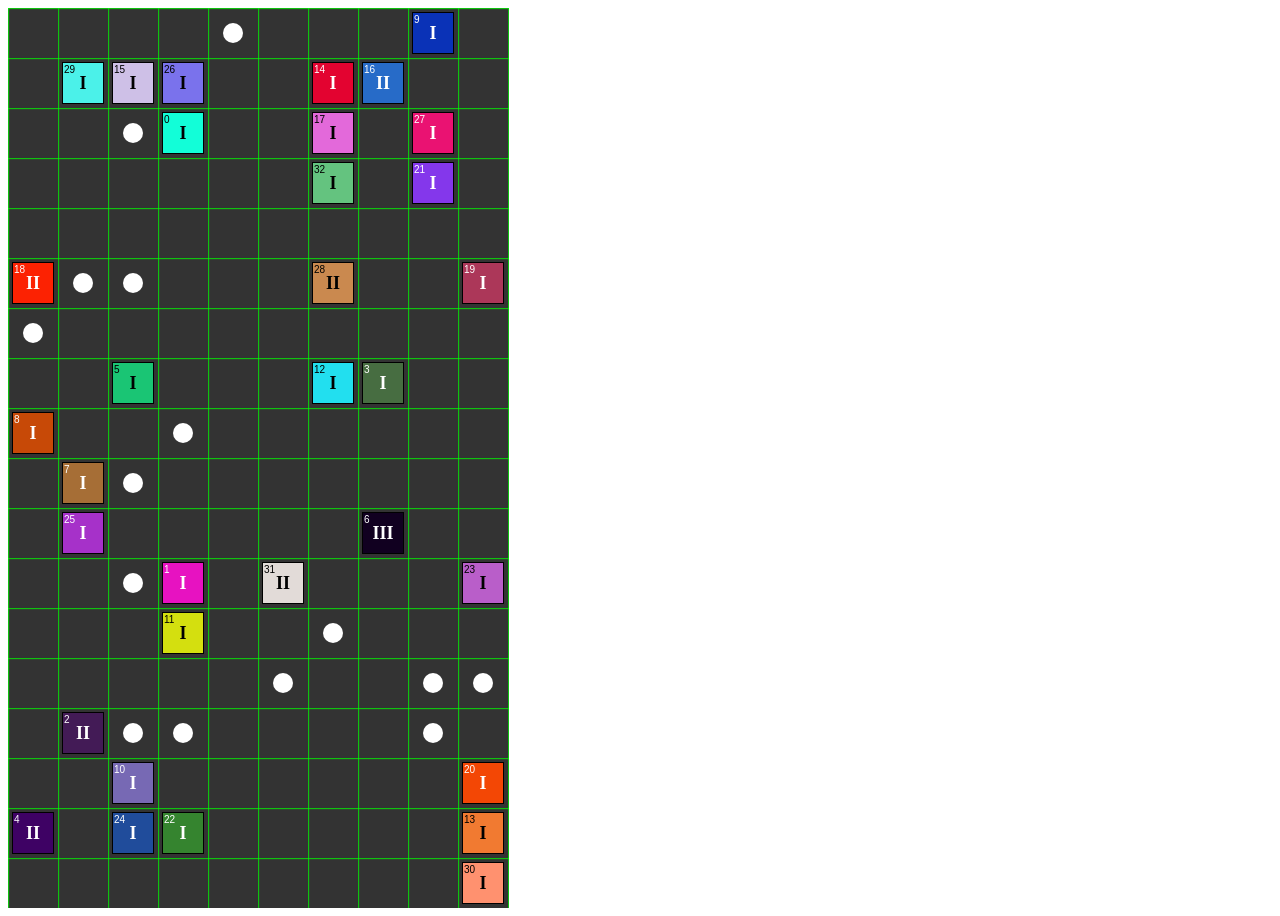
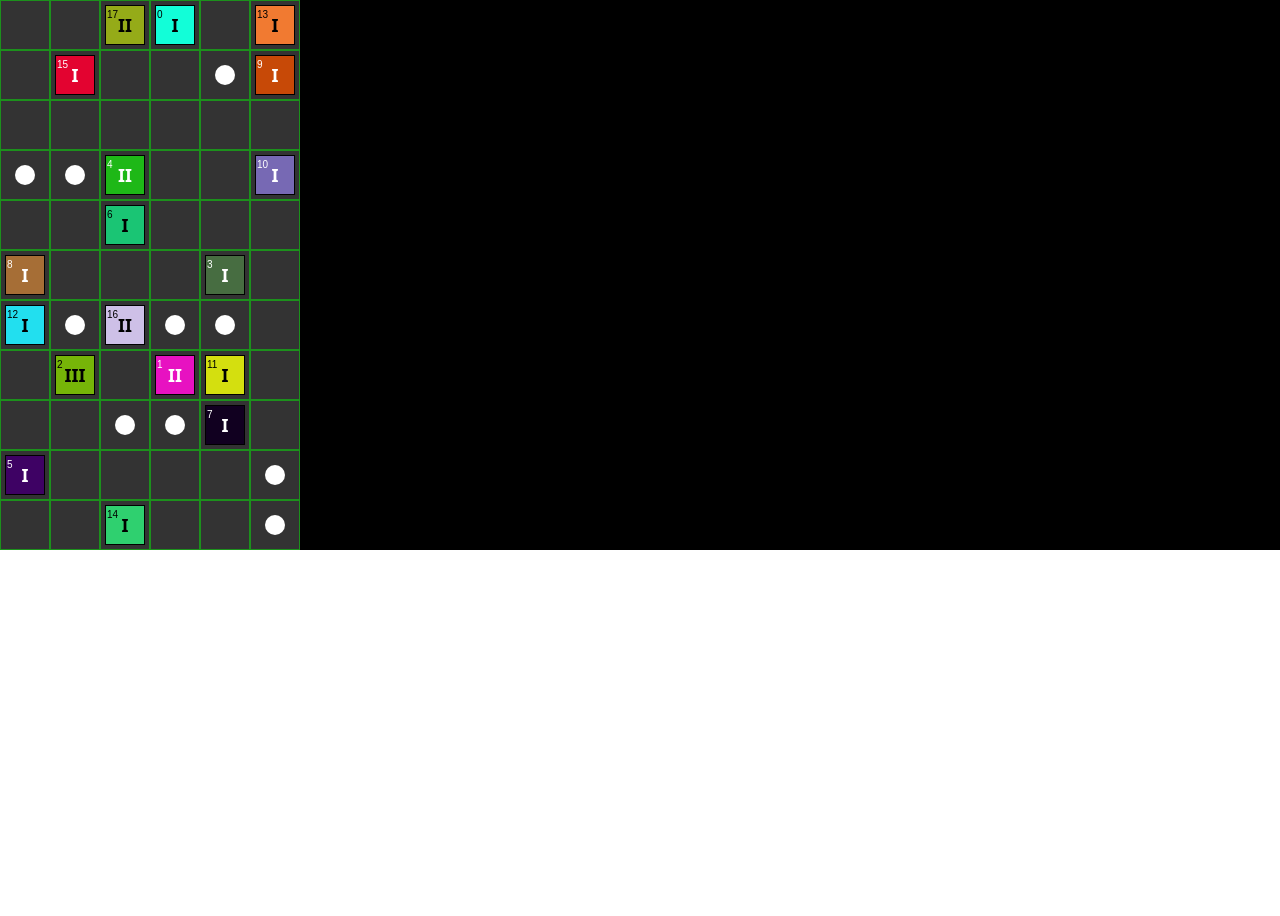
Before and after one commit to CarlosCE-dev/GameAppTest, a Vue app: page / in a window 1280 px wide. After the commit the page ends 800 px from the top, so only its background shows below. Built offline with nearby package versions, Linux system fonts and the light colour scheme.

Commit message:
Fix design of grid

```diff
--- a/index.html
+++ b/index.html
@@ -4,6 +4,7 @@
     <meta charset="UTF-8" />
     <link rel="icon" href="/favicon.ico" />
     <meta name="viewport" content="width=device-width, initial-scale=1.0" />
+    <link href="https://cdn.jsdelivr.net/npm/bootstrap@5.1.3/dist/css/bootstrap.min.css" rel="stylesheet" integrity="sha384-1BmE4kWBq78iYhFldvKuhfTAU6auU8tT94WrHftjDbrCEXSU1oBoqyl2QvZ6jIW3" crossorigin="anonymous">
     <title>Vite App</title>
   </head>
   <body>
--- /dev/null
+++ b/src/components/EmptyCell.vue
@@ -0,0 +1,17 @@
+<template>
+    <div class="cell">
+    </div>
+</template>
+
+<script setup lang="ts">
+
+</script>
+
+<style scoped lang="scss">
+.cell {
+    border: 1px rgba(0, 255, 0, 0.459) solid;
+    background: #333;
+    width: 50px;
+    height: 50px;
+}
+</style>
--- a/src/components/Food.vue
+++ b/src/components/Food.vue
@@ -19,6 +19,8 @@ const { styleCell } = useMovement(food);
 
 <style scoped lang="scss">
 .cell {
+    top: 0;
+    left: 0;
     position: absolute;
     width: 50px;
     height: 50px;
@@ -33,5 +35,15 @@ const { styleCell } = useMovement(food);
     width: 20px;
     height: 20px;
     background-color: white;
+    animation: fadeIn 5s;
+    -webkit-animation: fadeIn .5s ease;
+    -moz-animation: fadeIn .5s ease;
+    -o-animation: fadeIn .5s ease;
+    -ms-animation: fadeIn .5s ease;
+}
+
+@keyframes fadeIn {
+  0% {opacity:0;}
+  100% {opacity:1;}
 }
 </style>
--- a/src/components/Grid.vue
+++ b/src/components/Grid.vue
@@ -1,36 +1,36 @@
 <template>
-    <div class="grid" v-if="cells">
+    <section>
+        <div class="grid" v-if="cells" :style="gridStyles">
+            <EmptyCell v-for="(_) in totalCells"/>
+        </div>
         <Food v-for="(item) in foods" :food="item" :key="item.id"/>
         <SquareCell v-for="(item, index) in cells" :cell="item" :index="index" :key="item.id"/>
-    </div>
+    </section>
 </template>
 
 <script setup lang="ts">
 // Components
 import SquareCell from "./SquareCell.vue";
 import Food from "./Food.vue";
+import EmptyCell from "./EmptyCell.vue";
+import { useGrid } from "@/composables/useGrid";
 
-// Store
-import { useGameStore } from '../stores/game';
-import { storeToRefs } from "pinia";
+const {
+    cells,
+    foods,
+    totalCells,
+    cellsPerRow
+} = useGrid();
 
-const store = useGameStore();
+const gridStyles = {
+    gridTemplateColumns: `repeat(${cellsPerRow}, 50px)`
+}
 
-const { cells, foods } = storeToRefs(store);
-const { randomizePositions } = store;
-
-setInterval(() => {
-    randomizePositions();
-}, 2000);
 </script>
 
 <style scoped lang="scss">
 .grid {
-    position: relative;
-    width: 501px;
-    height: 900px;
-    background: #333;
-    background-image: linear-gradient(rgba(0, 255, 0, .7) 1px, transparent .1em), linear-gradient(90deg, rgba(0, 255, 0, .7) 1px, transparent .1em);
-    background-size: 50px 50px;
+    background: black;
+    display: grid;
 }
 </style>
--- a/src/components/SquareCell.vue
+++ b/src/components/SquareCell.vue
@@ -30,6 +30,8 @@ const { currentLevel } = useCell(cell);
 
 <style scoped lang="scss">
 .cell {
+    top: 0;
+    left: 0;
     position: absolute;
     width: 50px;
     height: 50px;
@@ -37,6 +39,11 @@ const { currentLevel } = useCell(cell);
     flex-direction: column;
     align-items: center;
     justify-content: center;
+    -webkit-transition: all 0.2s ease 0.2s;
+    -moz-transition: all 0.2s ease 0.2s;
+    -o-transition: all 0.2s ease 0.2s;
+    -ms-transition: all 0.2s ease 0.2s;
+    transition: all 0.2s ease 0.2s
 }
 
 .player {
@@ -48,6 +55,10 @@ const { currentLevel } = useCell(cell);
     width: 40px;
     height: 40px;
     border: black 1px solid;
+    transition:left 1s linear;
+    transition:right 1s linear;
+    transition:top 1s linear;
+    transition:bottom 1s linear;
 }
 
 .name {
--- /dev/null
+++ b/src/composables/useGrid.ts
@@ -0,0 +1,32 @@
+import { ref } from 'vue';
+// Store
+import { useGameStore } from '../stores/game';
+import { storeToRefs } from "pinia";
+
+// Helpers
+import { totalHeight, totalWidth } from '@/helpers/random';
+
+export const useGrid = () => {
+
+    const store = useGameStore();
+    const totalCells = (totalHeight + 1) * (totalWidth + 1);
+    const { cells, foods, waiting } = storeToRefs(store);
+    const { randomizePositions, checkPositions } = store;
+    const isWaiting = ref(waiting);
+
+    setInterval(() => {
+        if (!isWaiting.value) {
+            randomizePositions();
+            setTimeout(() => {
+                checkPositions();
+            }, 400);
+        }
+    }, 2000);
+
+    return {
+        cells,
+        foods,
+        totalCells,
+        cellsPerRow: totalWidth + 1
+    }
+}
--- a/src/composables/useMovement.ts
+++ b/src/composables/useMovement.ts
@@ -20,8 +20,9 @@ export const useMovement = (item:IMovement) => {
         };
 
         return {
-            left: `${position.left}px`,
-            top: `${position.top}px`,
+            transform: `translate(${position.left}px, ${position.top}px)`,
+            // left: `${position.left}px`,
+            // top: `${position.top}px`,
         };
     });
     return {
--- a/src/data/db.ts
+++ b/src/data/db.ts
@@ -2,8 +2,8 @@ import { generateFoods, generateCells } from '../helpers/generation';
 import type { ICell } from "@/models/ICell";
 import type { IFood } from "@/models/IFood";
 
-const cellItems = 40,
-    foodItems = 15;
+const cellItems = 20,
+    foodItems = 10;
 
 /**
  * Generates random data for test usage
--- a/src/helpers/random.ts
+++ b/src/helpers/random.ts
@@ -4,8 +4,8 @@ import type { ICell } from '../models/ICell';
 /**
  * Global variables
  */
-const totalHeight = 17,
-    totalWidth = 9;
+export const totalHeight = 10,
+    totalWidth = 5;
 /**
  * Gets next random position of cell
  * @param cell
--- a/src/stores/game.ts
+++ b/src/stores/game.ts
@@ -11,17 +11,23 @@ export const useGameStore = defineStore({
     id: 'game',
     state: () => ({
         ...generateData(),
+        waiting: false
     }),
     actions: {
         randomizePositions(){
-            const foodTotal = this.foods.length
-            let {cells, foods} = checkAllCellsPositions(getNextPositions(this.cells), this.foods);
+            this.cells = getNextPositions(this.cells);
+            this.waiting = true;
+        },
+        checkPositions(){
+            const foodTotal = this.foods.length;
+            let {cells, foods} = checkAllCellsPositions(this.cells, this.foods);
             if (foodTotal !== foods.length) {
                 foods = generateFoods(cells, foods, foodTotal - foods.length);
             }
 
             this.cells = cells;
             this.foods = foods;
+            this.waiting = false;
         }
     }
 })
```
Also changed, not shown: 1 other file (tests, documents, lock files or other folders).
